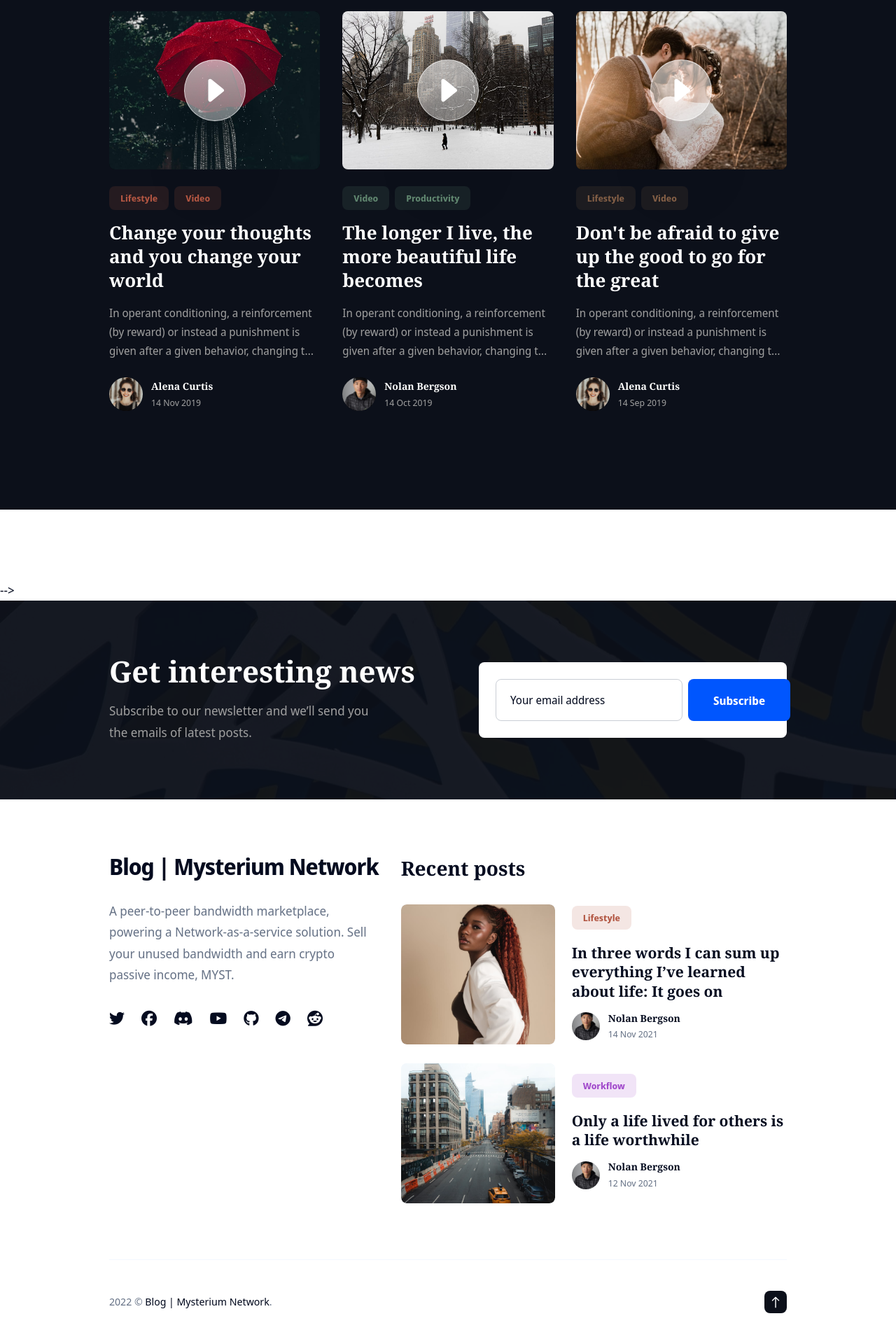
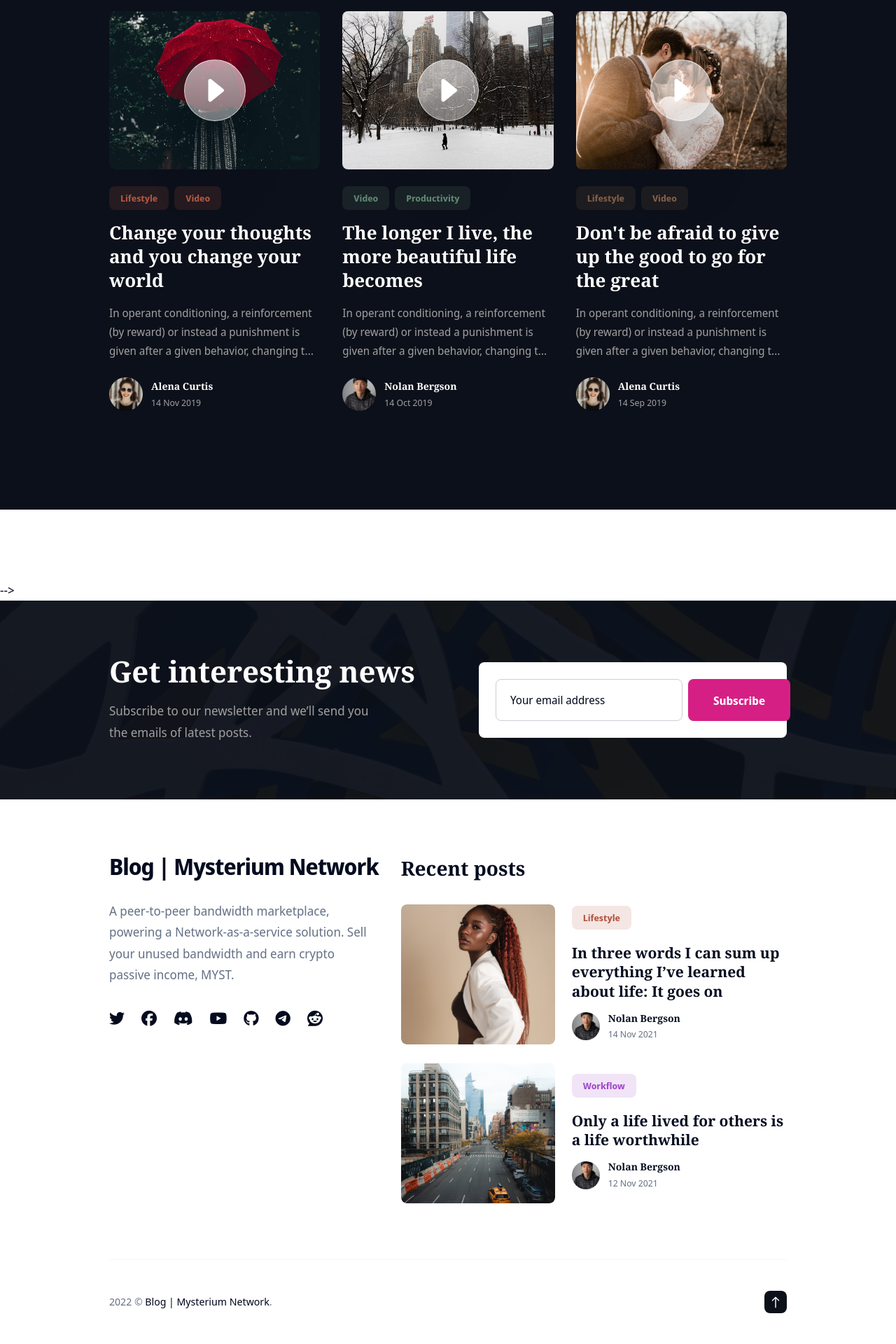
Before and after one commit to mysteriumnetwork/mmn-blog, a Jekyll site: the page built from index.html, in a window 1280 px wide. Shown: the part 3934-5854 px from the top of the page at 70% size. Built offline with Jekyll 4.4.1, drawn with Linux system fonts in a browser that asks for light colours; nearby versions of some CDN libraries.

Commit message:
Change brand color
Signed-off-by: Mantas Domaševičius <mantas@mysterium.network>

```diff
--- a/_sass/0-settings/_color-scheme.scss
+++ b/_sass/0-settings/_color-scheme.scss
@@ -1,7 +1,7 @@
 /* Color Scheme */
 
 :root {
-  --brand-color: #0056fe;
+  --brand-color: #D61F85;
   --white: #fff;
   --light-gray: #f0f0f0;
   --light-blue: #f3f7ff;
@@ -38,7 +38,7 @@
 }
 
 :root[dark] {
-  --brand-color: #0073ec;
+  --brand-color: #D61F85;
   --white: #fff;
   --light-gray: #f0f0f0;
   --gray: #bdbdbd;
```
